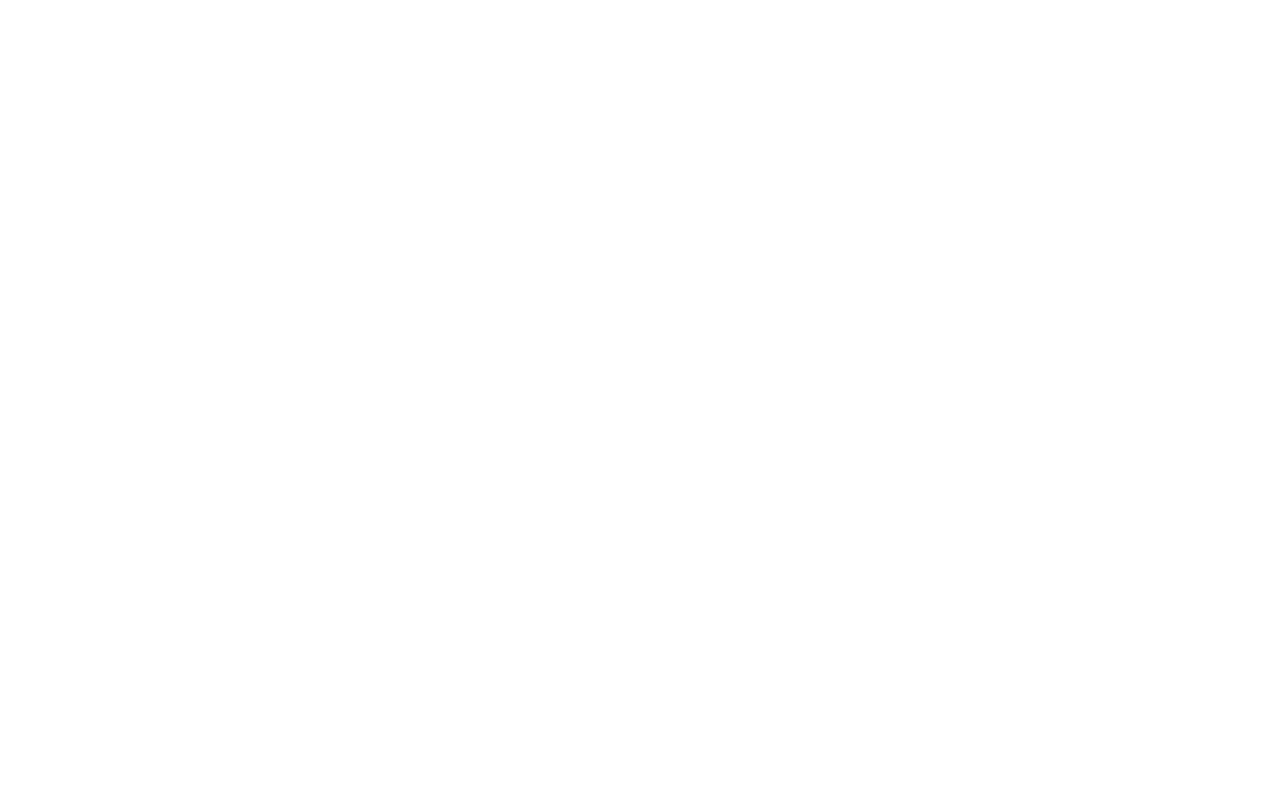
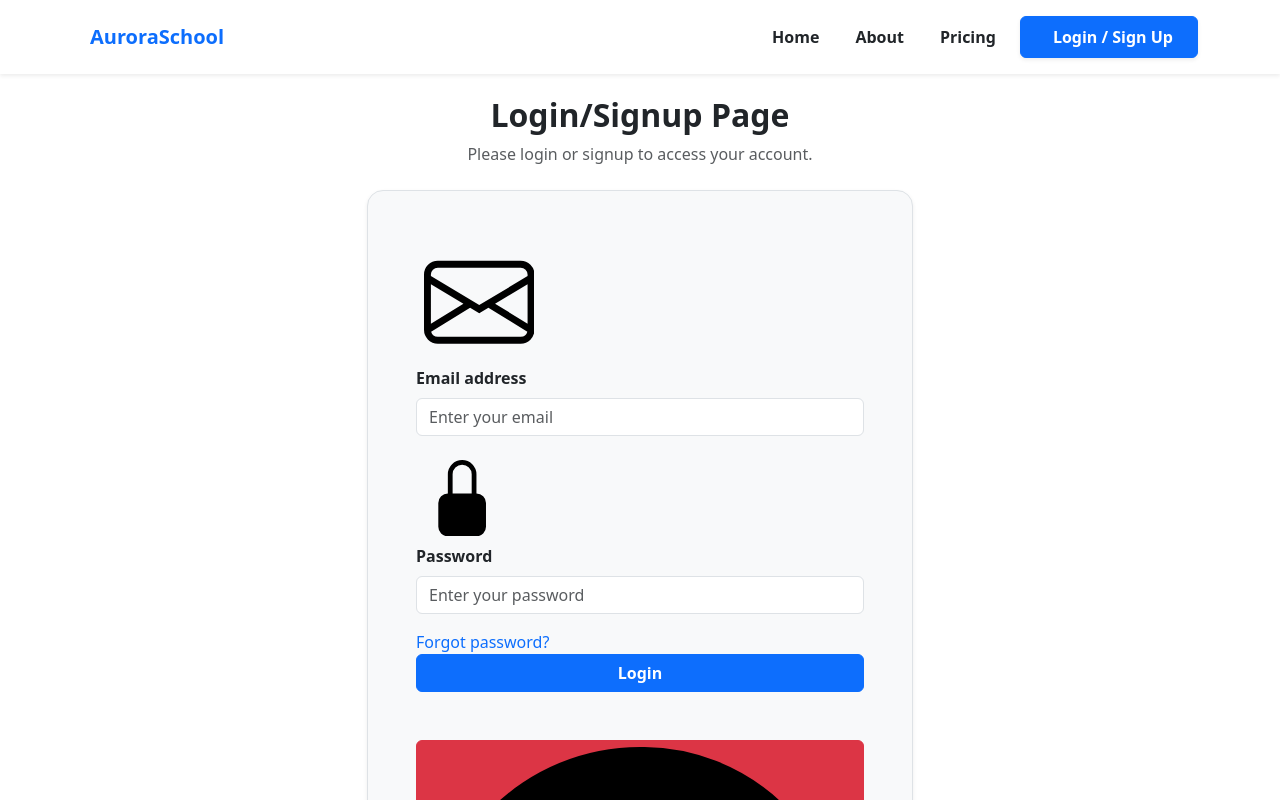
Before and after one commit to dritonjasiqi/schoolmanagementsystem, a React app in the folder frontend/: page /login in a window 1280 px wide. Before the commit this address had no page. Shown: the top 800 px of the page. Built offline with nearby package versions, Linux system fonts and the light colour scheme; the HTML template or start-up script is replaced by a standard one.

Commit message:
Set up the logic/signup Page and navigation

```diff
--- a/frontend/src/App.jsx
+++ b/frontend/src/App.jsx
@@ -4,6 +4,7 @@
 import Users from './pages/Users';
 import Settings from './pages/Settings';
 import Home from './pages/Home';
+import LoginAndSignup from './pages/LoginAndSignup';
 
 export default function App() {
   return (
@@ -18,6 +19,7 @@
           <Route path="/dashboard/products/*" element={<div className="p-4">Products Module</div>} />
           <Route path="/dashboard/reports/*" element={<div className="p-4">Reports Module</div>} />
         </Route>
+        <Route path="/login" element={<LoginAndSignup />} />
       </Routes>
     </BrowserRouter>
   );
--- /dev/null
+++ b/frontend/src/pages/LoginAndSignup.jsx
@@ -0,0 +1,39 @@
+import React from "react";
+import Navbar from "../components/Navbar";
+import Footer from "../components/Footer";
+import { Google, Microsoft, Envelope , LockFill} from "react-bootstrap-icons";
+
+export default function LoginAndSignup(){
+    return(
+        <div>
+            <Navbar />
+            <section className="py-5" style={{ minHeight: '80vh' }}>
+                <div className="container py-5">
+                    <div className="row justify-content-center">
+                        <div className="col-lg-6 col-md-8">
+                            <div className="text-center mb-4">
+                                <h2 className="fw-bold">Login/Signup Page</h2>
+                                <p className="text-muted">Please login or signup to access your account.</p>
+                            </div>
+                            <form className="shadow-sm p-4 p-md-5 rounded-4 border bg-light">
+                                <div className="mb-3">
+                                    <label htmlFor="email" className="form-label fw-bold"><Envelope  className="m-2 fs-5"/>Email address</label>
+                                    <input type="email" className="form-control " id="email" placeholder="Enter your email" />
+                                </div>
+                                <div className="mb-3">
+                                    <label htmlFor="password" className="form-label fw-bold"><LockFill className="m-2 fs-5"/>Password</label>
+                                    <input type="password" className="form-control" id="password" placeholder="Enter your password" />
+                                </div>
+                                <a href="/forgot-password" className="text-decoration-none">Forgot password?</a>
+                                <button type="submit" className="btn btn-primary w-100 fw-bold mb-5">Login</button>
+                                <button type="submit" className="btn btn-danger w-100 mb-1 fw-bold"><Google  className="mr-1"/> Sign in with Google</button>
+                                <button type="submit" className = "btn btn-warning w-100 mb-1 fw-bold text-white"><Microsoft /> Sign in with Microsoft</button>
+                            </form>
+                        </div>
+                    </div>
+                </div>
+            </section>
+            <Footer />
+        </div>
+    );
+}
```
